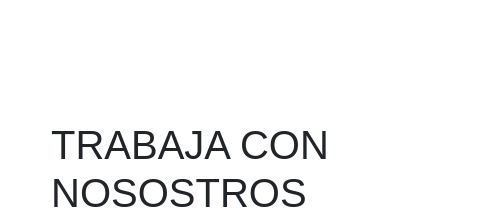
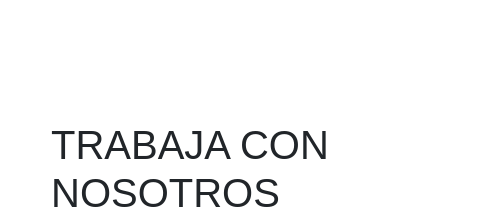
Before and after one commit to Tjuaco/Pagina-web-urbanvibes-programacion, a plain HTML site: page Pagina web Conciertos/index.html in a window 1280 px wide. Shown: the part 2160-2382 px from the top of the page, 794-1280 px from the left. Drawn offline with nearby package versions, Linux system fonts and the light colour scheme.

Commit message:
Update index.html

```diff
--- a/Pagina web Conciertos/index.html
+++ b/Pagina web Conciertos/index.html
@@ -138,7 +138,7 @@
     </div>
 <!--formulario-->
     <div id="formulario">
-      <h1>TRABAJA CON NOSOSTROS</h1>
+      <h1>TRABAJA CON NOSOTROS</h1>
       <p>Si te interesa trabajar con nosotros, escribes tus datos aquí, nosotros los revisaremos y te contactaremos</p>
       <form class="row g-3 needs-validation" novalidate>
         <div class="col-md-4">
```
